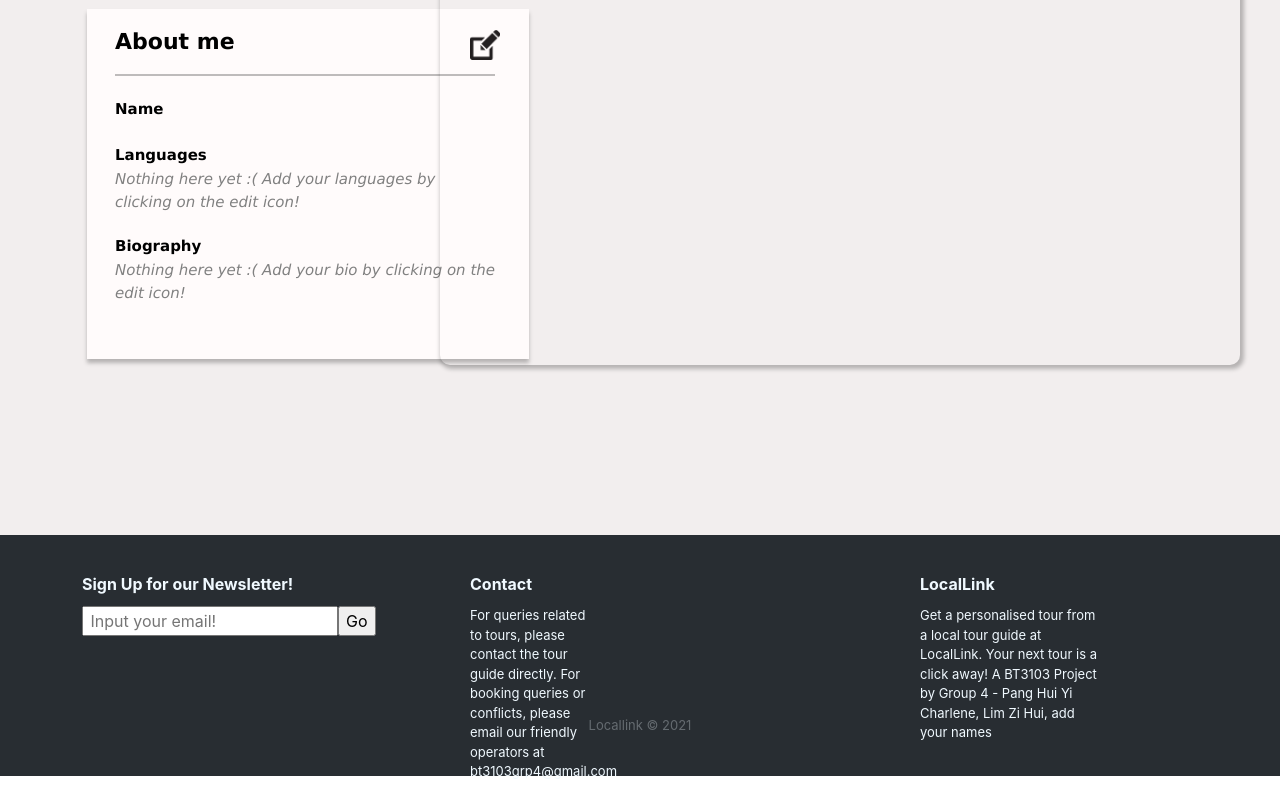
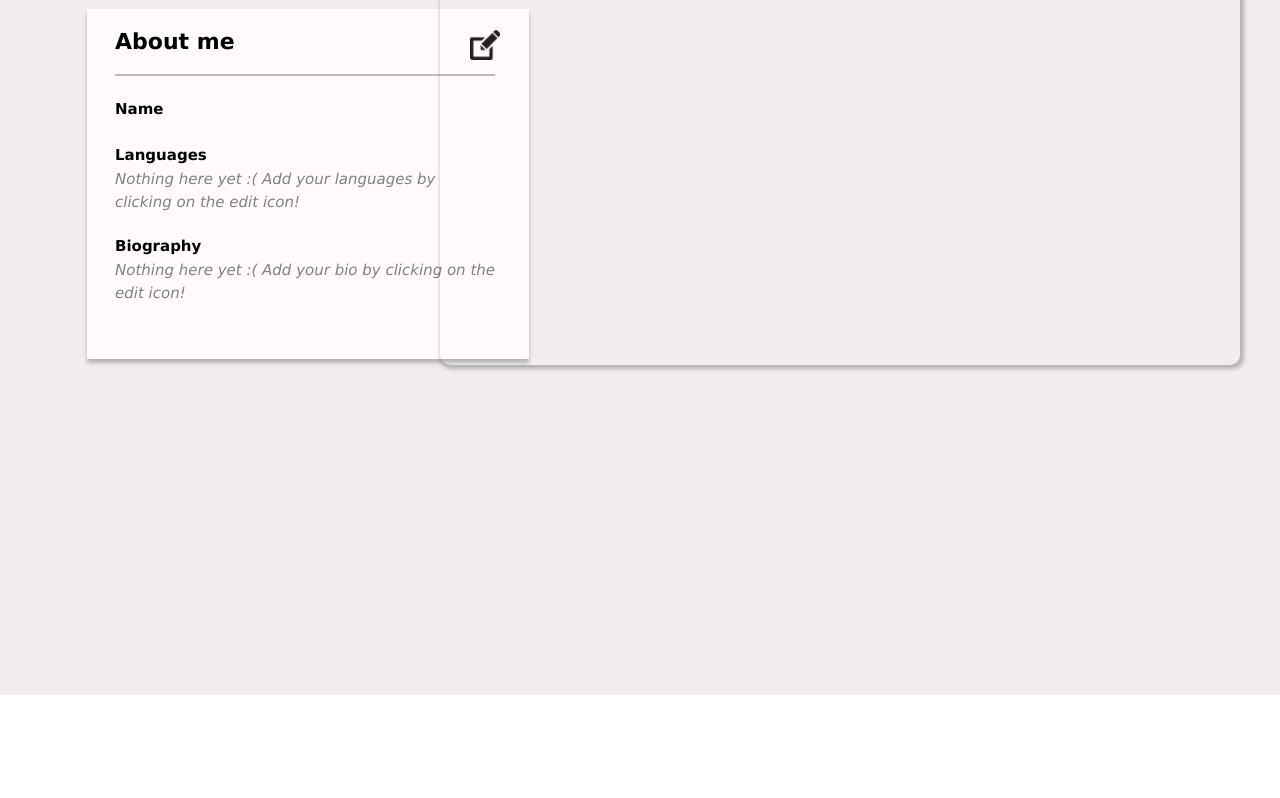
Before and after one commit to bt3103group4/LocalLink, a Vue app: page /touristProfile in a window 1280 px wide. Shown: the part 565-1363 px from the top of the page. Built offline with nearby package versions, Linux system fonts and the light colour scheme; no server answers; the database is empty; sample sign-in values are in the browser's storage.

Commit message:
change footer position

```diff
--- a/src/components/DefaultFooter.vue
+++ b/src/components/DefaultFooter.vue
@@ -55,7 +55,7 @@ export default {
   color:#f0f9ff;
   background-color:#282d32;
   position:absolute;
-  top:1100px;
+  top:1400px;
   width: 100%;
 }
 .contactCol{
--- a/src/components/NavBar.vue
+++ b/src/components/NavBar.vue
@@ -1,7 +1,7 @@
 <template>
 <body>
 <div class="topnav">
-  <a href="#news">About</a>
+    <a href="#home">About</a>
     <a class="active" href="#home">Contact</a>
   <router-link to="/touristProfile">Account</router-link>
 </div>
--- a/src/views/EditTour.vue
+++ b/src/views/EditTour.vue
@@ -199,6 +199,7 @@ export default {
 }
 body {
   font-size: 14px;
+  width:100%;
 }
 
 .name {
--- a/src/views/ListingsNature.vue
+++ b/src/views/ListingsNature.vue
@@ -13,6 +13,7 @@
     <title>Listings</title>
   </head>
   <body>
+    <DefaultFooter/>
     <div class="container" style="display: flex; height: 100px">
       <div style="width: 10%">
         <NavBar />
@@ -80,12 +81,13 @@
 import SettingsButton from "@/components/SettingsButton.vue";
 import NavBar from "@/components/NavBar.vue";
 import Logo from "@/components/Logo.vue";
+import DefaultFooter from "@/components/DefaultFooter.vue"
 // import firebase from "firebase";
 import { db } from "../main.js";
 
 export default {
   name: "ListingsNature",
-  components: { SettingsButton, NavBar, Logo },
+  components: { SettingsButton, NavBar, Logo , DefaultFooter},
   emits: ["fetchInfo"],
   data() {
     return {
```
